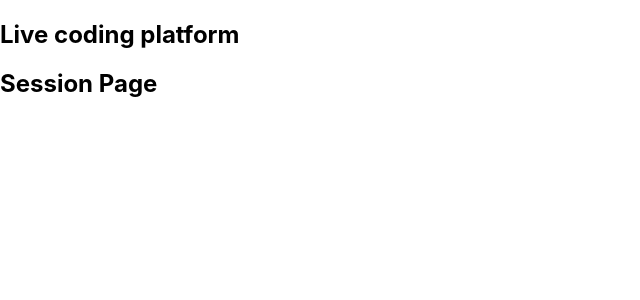
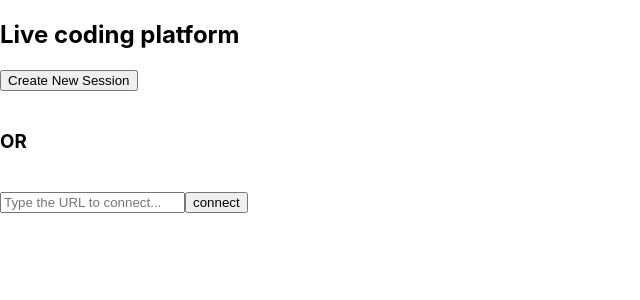
Before and after one commit to josiahamanna/live-coding, a React (Create React App) app: page / in a window 1280 px wide. Shown: the top 300 px of the page, without its empty margins (0-640 px from the left). Built offline with nearby package versions, Linux system fonts and the light colour scheme; no server answers.

Commit message:
creating session

```diff
--- a/src/session-page.js
+++ b/src/session-page.js
@@ -2,9 +2,50 @@ import React from 'react'
 import { SERVER_URL } from './config/config'
 
 const SessionPage = (props) => {
+
+    function handleSubmit(event) {
+        event.preventDefault()
+        const url = event.target[0].value
+        if (url.length === 0) {
+            alert('This cannot be empty. Either create a new session or paste the URL here.')
+        } else {
+            fetch(`${SERVER_URL}/checkSocketExists?url=${url}`)
+                .then(res => res.json())
+                .then(res => {
+                    if (res.isSocketPresent) {
+                        props.history.push({
+                            pathname: '/editor-page',
+                            state: { url }
+                        })
+                    } else {
+                        if (window.confirm('this URL does not exist. Do you want to create a new session?')) {
+                            createSession()
+                        }
+                    }
+                })
+        }
+    }
+
+    function createSession() {
+        fetch(`${SERVER_URL}/getSessionURL`)
+            .then(res => res.json())
+            .then(res => {
+                const url = res.url
+                props.history.push({ pathname: '/editor-page', state: { url } })
+            })
+            .catch(err => console.log(err))
+    }
+
     return (
         <div>
-            <h2> Session Page </h2>
+            <button onClick={createSession}> Create New Session </button>
+            <br /> <br />
+            <h3> OR </h3>
+            <br />
+            <form onSubmit={handleSubmit}>
+                <input type='text' placeholder='Type the URL to connect...' />
+                <input type='submit' value='connect' />
+            </form>
         </div>
     )
 }
```
Also changed, not shown: 1 other file (tests, documents, lock files or other folders).
